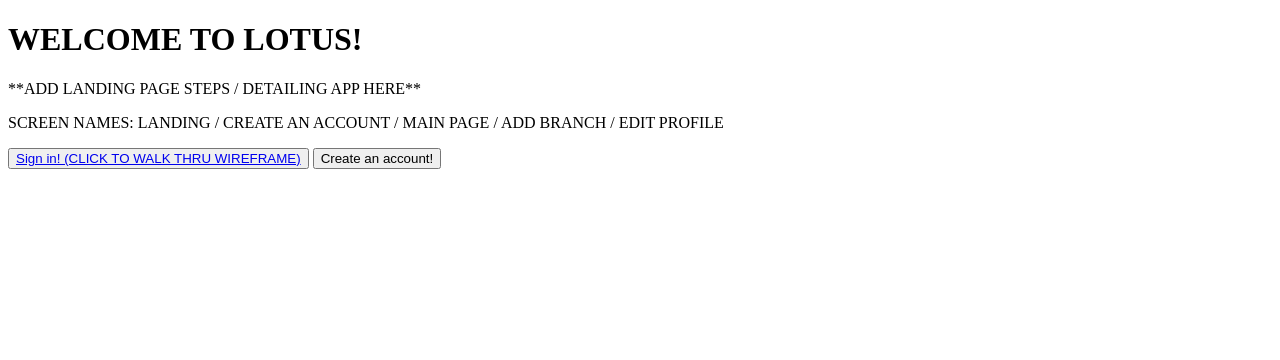
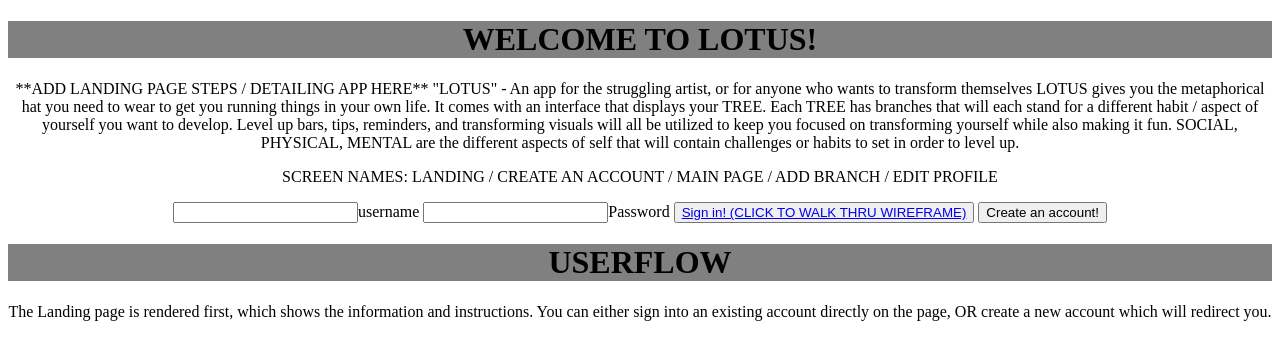
Before and after one commit to 7eyedhero/LOTUS-client, a plain HTML site: page landing.html in a window 1280 px wide. Drawn offline with Linux system fonts and the light colour scheme.

Commit message:
Final wireframe status

```diff
--- a/landing.html
+++ b/landing.html
@@ -3,19 +3,36 @@
   <head>
     <meta charset="UTF-8" />
     <meta name="viewport" content="width=device-width, initial-scale=1.0" />
+    <link rel="stylesheet" type="text/css" href="mystyle.css" />
     <title>Welcome to LOTUS</title>
   </head>
   <body>
     <h1>WELCOME TO LOTUS!</h1>
-    <p>**ADD LANDING PAGE STEPS / DETAILING APP HERE**</p>
+    <p>
+      **ADD LANDING PAGE STEPS / DETAILING APP HERE** "LOTUS" - An app for the
+      struggling artist, or for anyone who wants to transform themselves LOTUS
+      gives you the metaphorical hat you need to wear to get you running things
+      in your own life. It comes with an interface that displays your TREE. Each
+      TREE has branches that will each stand for a different habit / aspect of
+      yourself you want to develop. Level up bars, tips, reminders, and
+      transforming visuals will all be utilized to keep you focused on
+      transforming yourself while also making it fun. SOCIAL, PHYSICAL, MENTAL
+      are the different aspects of self that will contain challenges or habits
+      to set in order to level up.
+    </p>
     <p>
       SCREEN NAMES: LANDING / CREATE AN ACCOUNT / MAIN PAGE / ADD BRANCH / EDIT
       PROFILE
     </p>
+    <input>username</input>
+    <input>Password</input>
     <button>
       <a href="createaccount.html">Sign in! (CLICK TO WALK THRU WIREFRAME)</a>
     </button>
 
     <button>Create an account!</button>
+
+    <h1>USERFLOW</h1>
+    <p>The Landing page is rendered first, which shows the information and instructions. You can either sign into an existing account directly on the page, OR create a new account which will redirect you.</p>
   </body>
 </html>
--- /dev/null
+++ b/mystyle.css
@@ -0,0 +1,7 @@
+* {
+  text-align: center;
+}
+
+h1 {
+  background-color: grey;
+}
```
Also changed, not shown: addbranch.html (+4 -0 lines), createaccount.html (+4 -0 lines), editprofile.html (+4 -0 lines), main.html (+12 -0 lines).
